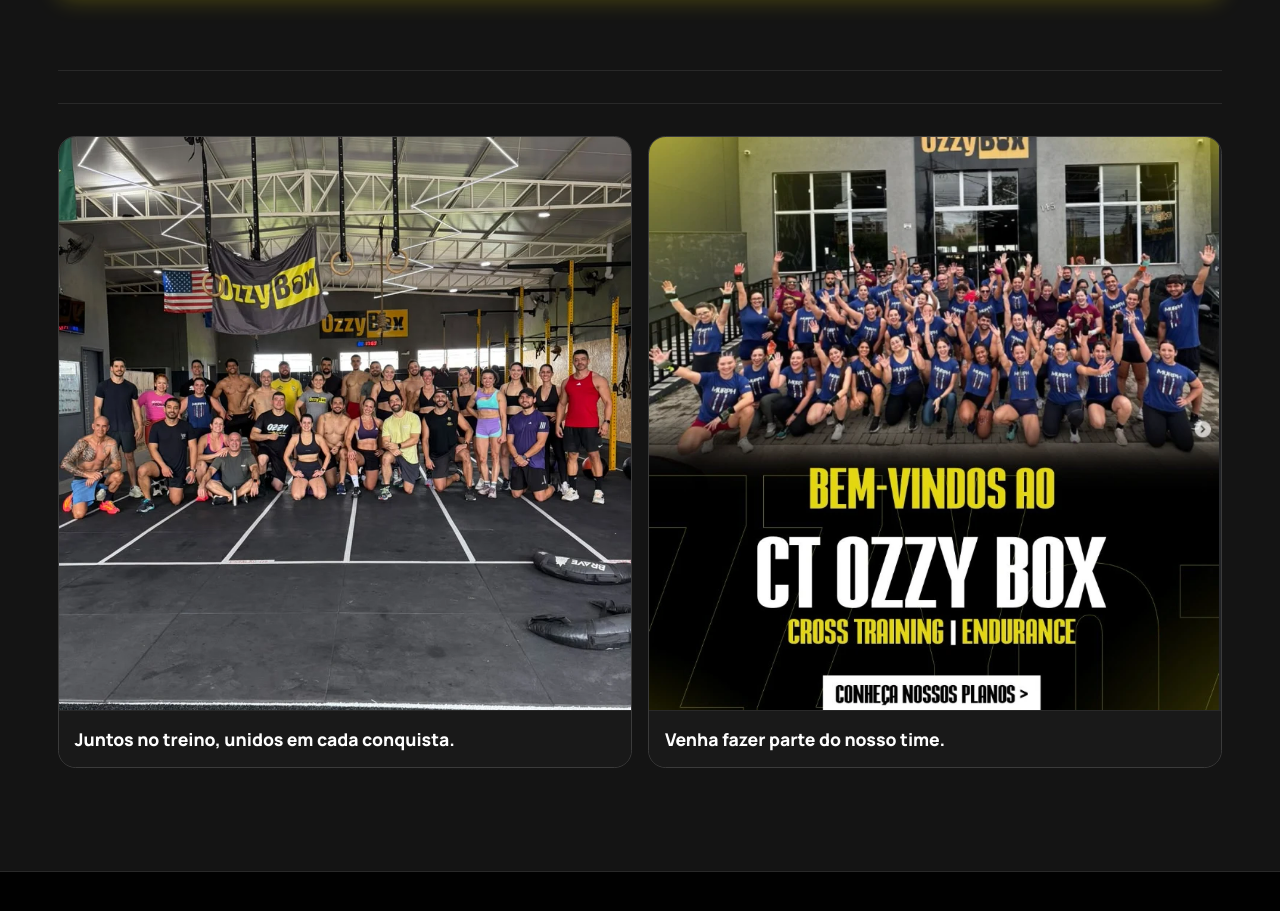
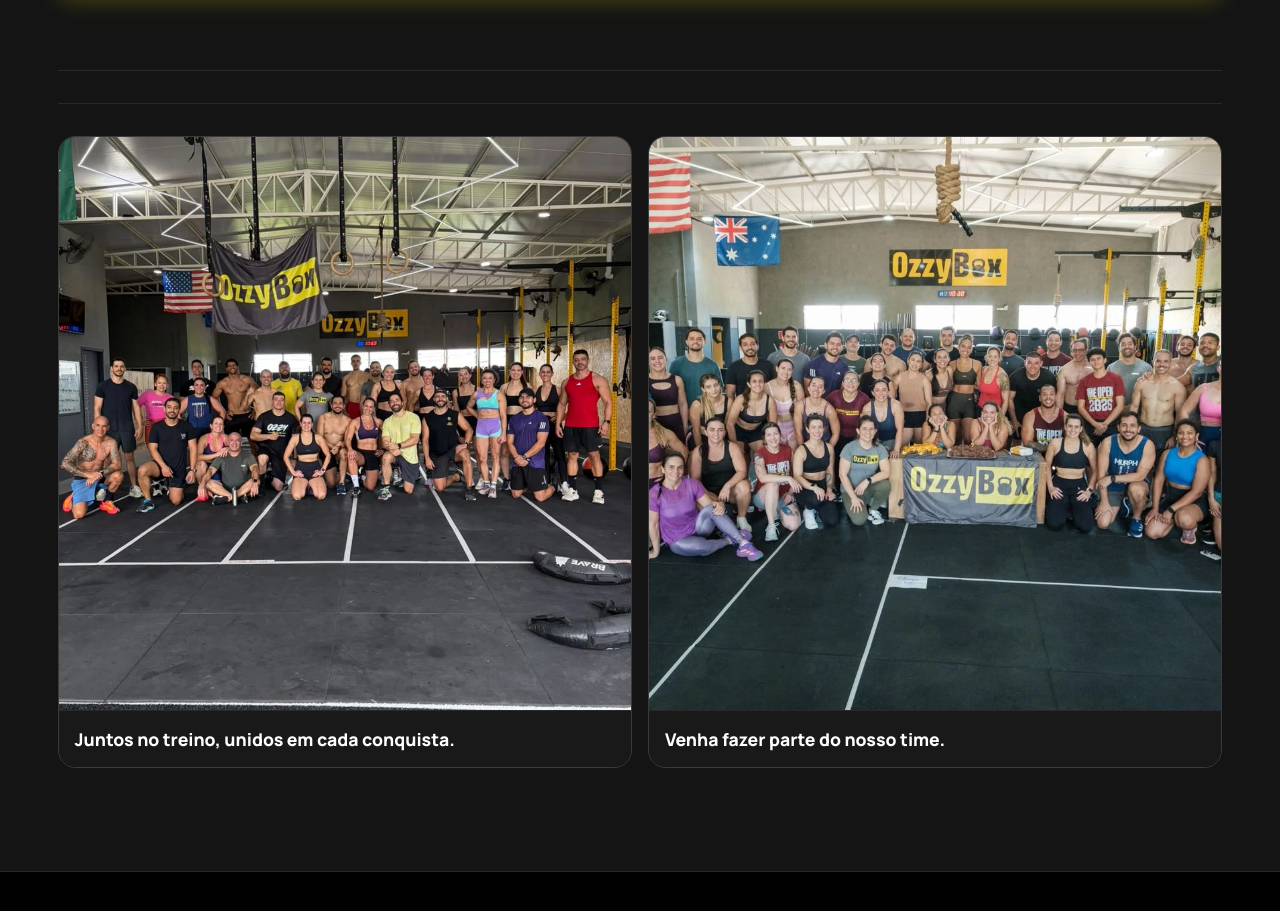
Before and after one commit to Celso-Projetos/ozzybox, a plain HTML site: page index.html in a window 1280 px wide. Shown: the part 1880-2791 px from the top of the page. Drawn offline with Linux system fonts and the light colour scheme; no server answers.

Commit message:
Substitui arte de boas-vindas por foto real da turma

```diff
--- a/index.html
+++ b/index.html
@@ -325,7 +325,7 @@
                 <figcaption><div class="caption-title">Juntos no treino, unidos em cada conquista.</div></figcaption>
               </figure>
               <figure class="gallery-card">
-                <div class="gallery-media-frame"><img src="assets/boas-vindas.webp" alt="Turma na fachada do Ozzy Box e arte de boas-vindas com convite para conhecer os planos." width="787" height="962" loading="lazy" decoding="async"></div>
+                <div class="gallery-media-frame"><img src="assets/turma-ozzybox.webp" alt="Alunos e equipe reunidos dentro do Ozzy Box, ao redor da bandeira da academia." width="1280" height="854" loading="lazy" decoding="async"></div>
                 <figcaption><div class="caption-title">Venha fazer parte do nosso time.</div></figcaption>
               </figure>
             </div>
```
Also changed, not shown: assets/turma-ozzybox.webp (added).
